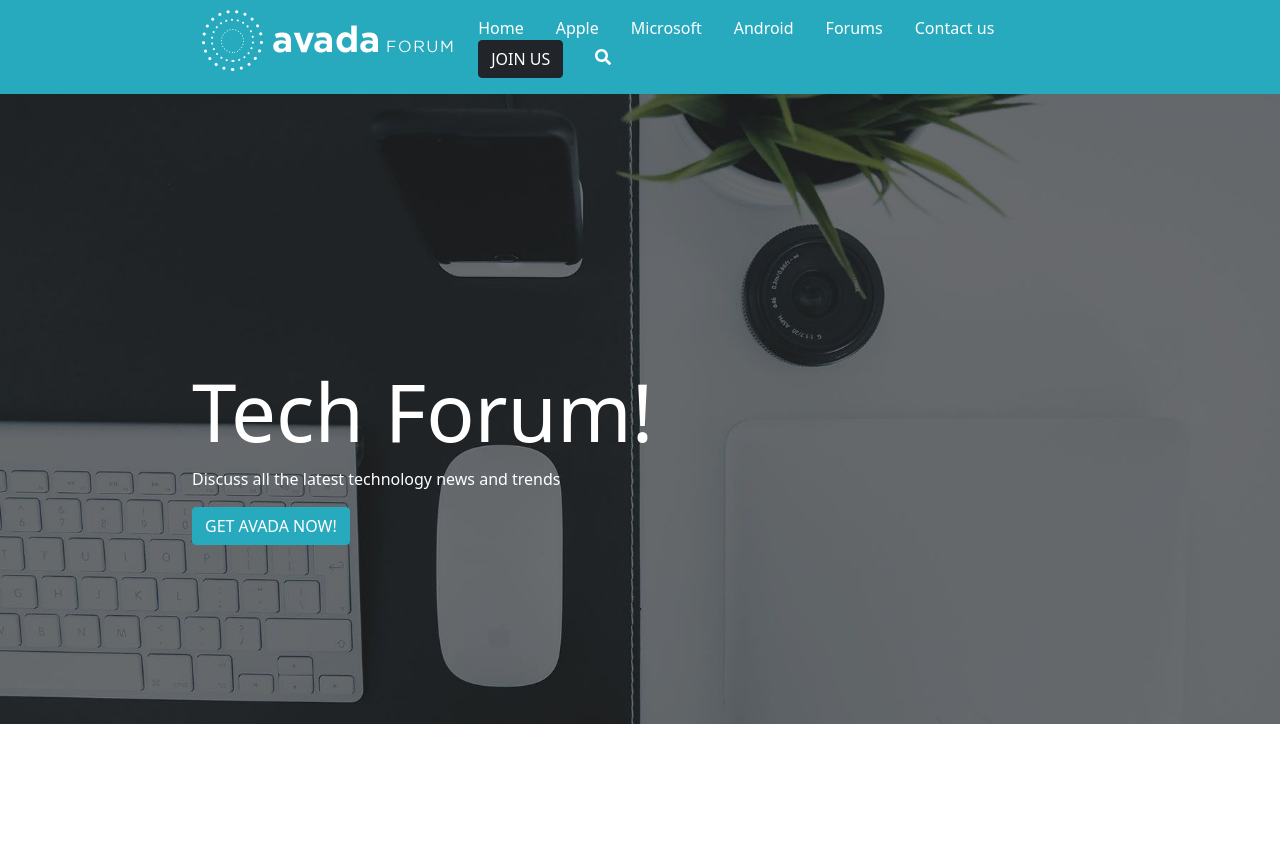
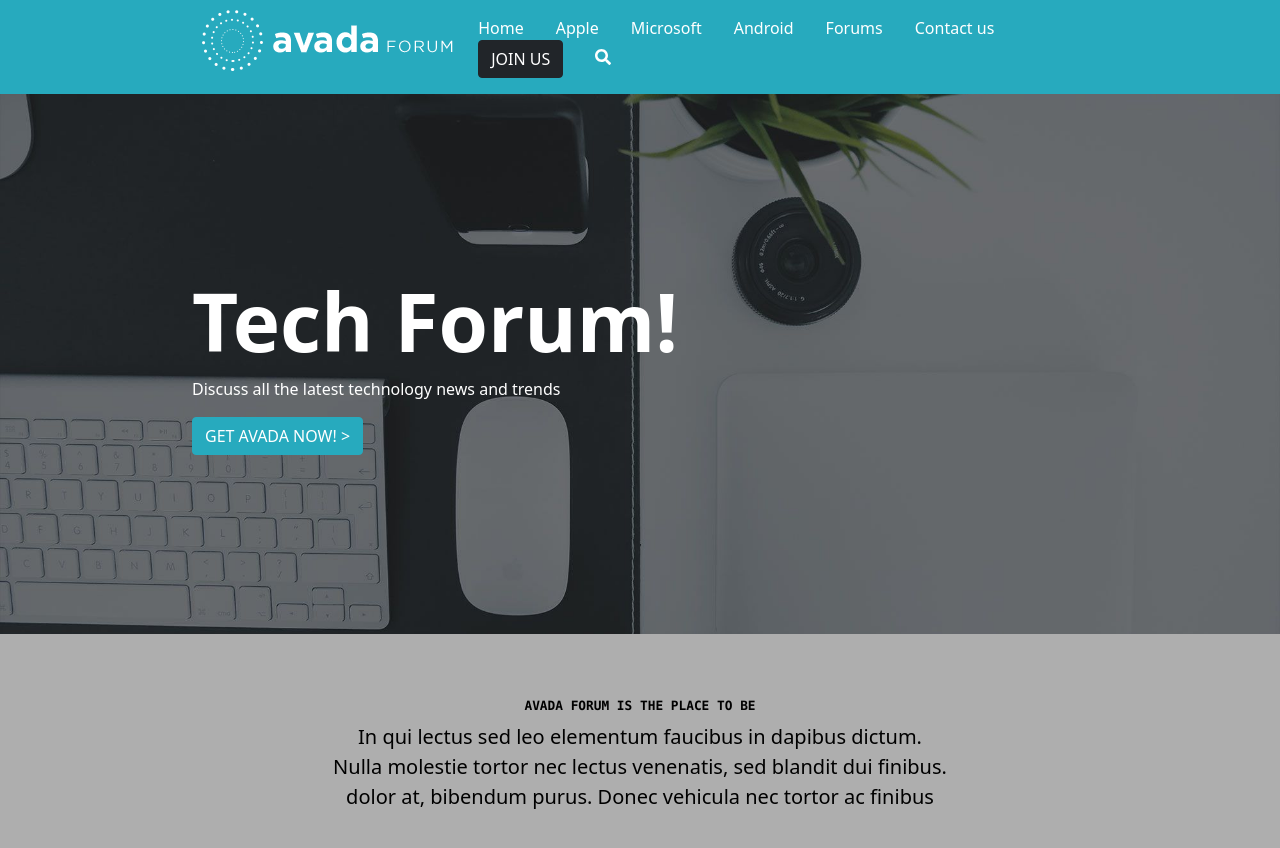
Before and after one commit to Gtp87/proj-html-vuejs, a Vue app: page / in a window 1280 px wide. Shown: the top 848 px of the page. Before the commit the page ends 800 px from the top, so only its background shows below. Built offline with nearby package versions, Linux system fonts and the light colour scheme.

Commit message:
fix header

```diff
--- a/src/assets/scss/partials/_commons.scss
+++ b/src/assets/scss/partials/_commons.scss
@@ -2,3 +2,13 @@ html {
     font-size: 100%;
     font-family: $fontFamily;
 }
+
+.container-70 {
+    width: 70%;
+    margin: auto;
+    }
+
+.container-50 {
+    width: 50%;
+    margin: auto;
+}
--- a/src/assets/scss/partials/_variables.scss
+++ b/src/assets/scss/partials/_variables.scss
@@ -1,2 +1,3 @@
 $fontFamily: 'Montserrat', 'Open Sans', 'Roboto', sans-serif;
 $headerBgColor: #27aabe;
+$silverChalice: #aeaeae;
--- a/src/components/Header.vue
+++ b/src/components/Header.vue
@@ -21,12 +21,20 @@
             </div>
         </div>
     </div>
-        <div class="jumbo-container">
+        <div class="jumbo-container-top">
             <div class="container-70">
-                <div class="jumbo-text">
-                    <h1 class="display-1">Tech Forum!</h1>
+                <div class="jumbo-text-top">
+                    <h1 class="display-1 fw-bold">Tech Forum!</h1>
                     <p>Discuss all the latest technology news and trends</p>
-                    <button type="button" class="btn btn-primary">GET AVADA NOW!</button>
+                    <button type="button" class="btn btn-primary">GET AVADA NOW! > </button>
+                </div>
+            </div>
+        </div>
+        <div class="jumbo-container-bottom">
+            <div class="container-50">
+                <div class="jumbo-text-bottom text-center">
+                    <h6 class="text-uppercase font-monospace">avada forum is the place to be</h6>
+                    <h5 class="fw-light fs-5 lh-base">In qui lectus sed leo elementum faucibus in dapibus dictum. <br> Nulla molestie tortor nec lectus venenatis, sed blandit dui finibus. <br> dolor at, bibendum purus. Donec vehicula nec tortor ac finibus</h5>
                 </div>
             </div>
         </div>
@@ -45,10 +53,6 @@ export default {
 header {
     color: white;
     background-color: $headerBgColor;
-    .container-70 {
-        width: 70%;
-        margin: auto;
-    }
     .logo {
         padding: 0.6em;
     }
@@ -57,13 +61,13 @@ header {
         margin: 0 1em;
         cursor: pointer;
     }
-    .jumbo-container {
+    .jumbo-container-top {
         background-image: url(../assets/img/home_slider_bg.jpg);
         background-position: center;
         background-size: cover;
         background-repeat: no-repeat;
-        .jumbo-text {
-            padding-top: 30%;
+        .jumbo-text-top {
+            padding-top: 20%;
             padding-bottom: 20%;
             .btn-primary {
             background-color: $headerBgColor;
@@ -71,6 +75,17 @@ header {
             }
         }
     }
+    .jumbo-container-bottom {
+        background-color: $silverChalice;
+        color: black;
+        .jumbo-text-bottom {
+            padding: 4em 0;
+            h6 {
+                font-size: 0.8em;
+                font-weight: bold;
+            }
+        }
+    }
 }
 
 </style>
```
